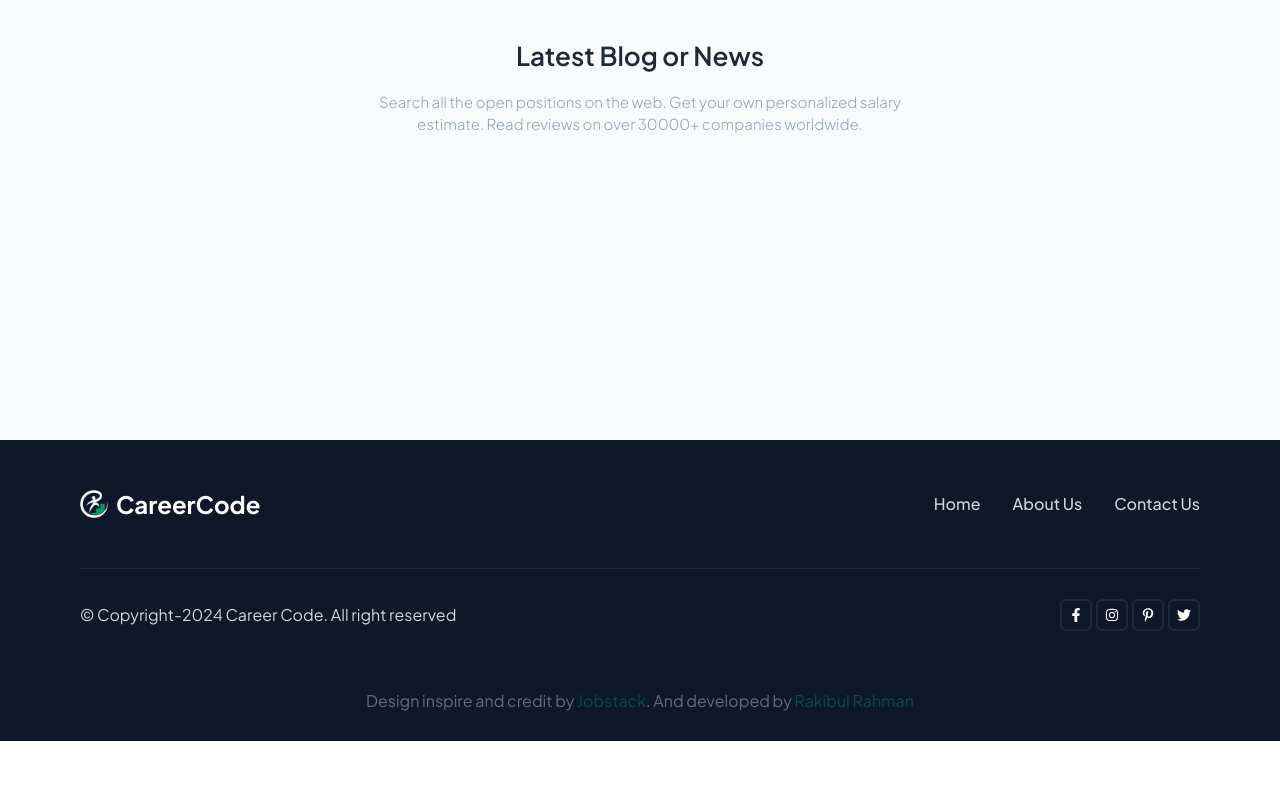
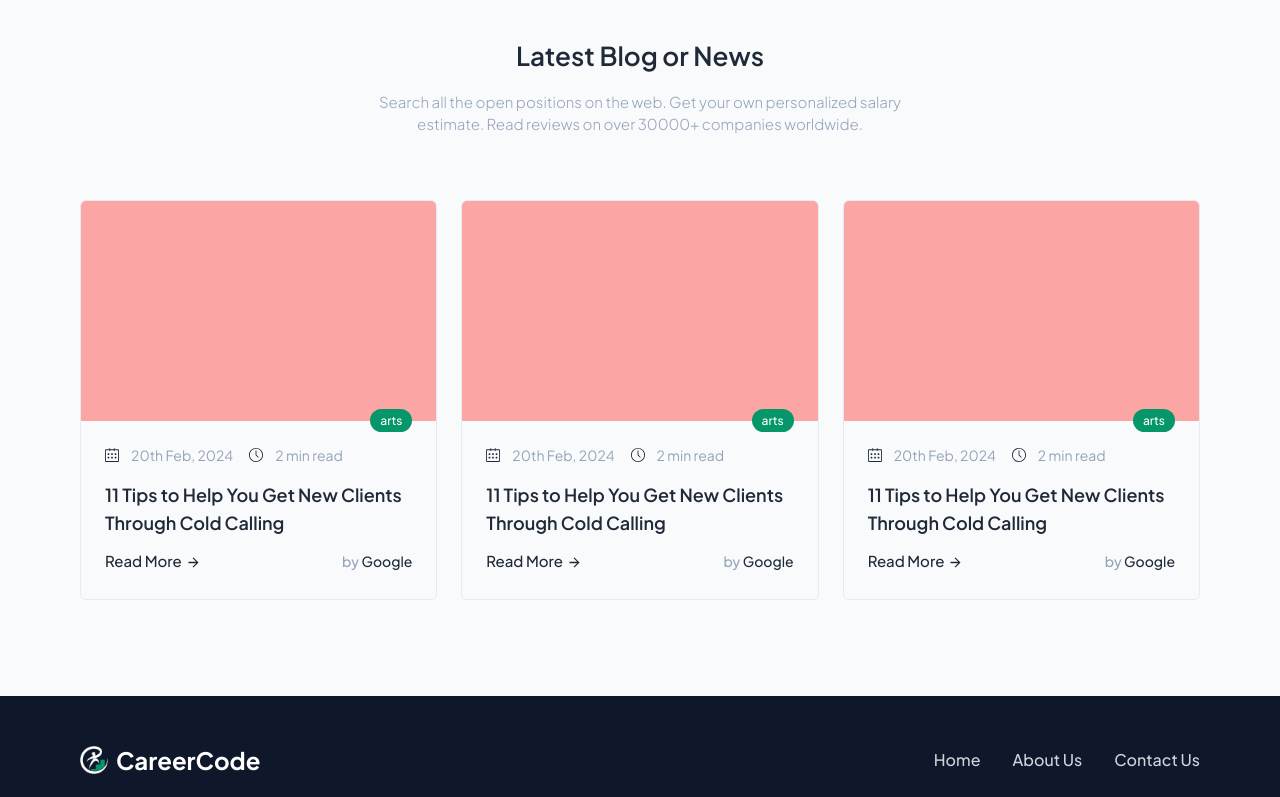
Before and after one commit to devrakibulrahman/career-code, a React (Vite) app: page / in a window 1280 px wide. Shown: the part 3188-3985 px from the top of the page. Before the commit the page ends 3929 px from the top, so only its background shows below. Built offline with nearby package versions, Linux system fonts and the light colour scheme.

Commit message:
create latest news card component and latest card news section done on 12/28/2024 at 01:18 pm

```diff
--- /dev/null
+++ b/src/components/common/LatestNewsCard.jsx
@@ -0,0 +1,45 @@
+import { IoMdArrowForward } from "react-icons/io";
+import { SlCalender, SlClock } from "react-icons/sl";
+import { Link } from "react-router-dom";
+
+const LatestNewsCard = () => {
+    return (
+        <>
+            <div className="w-full min-h-[400px] border border-slate-200/80 rounded-md overflow-hidden">
+                <div className="w-full relative">
+                    <div className="w-full h-[220px] bg-red-300 overflow-hidden">
+
+                    </div>
+                    <div className="absolute -bottom-[10px] end-6">
+                        <span className="font-jakarta text-xs font-medium py-1 px-[10px] bg-emerald-600 text-white rounded-full">arts</span>
+                    </div>
+                </div>
+                <div className="w-full p-6">
+                    <div className="w-full flex items-center gap-4">
+                        <div className="w-auto flex items-center justify-center gap-3">
+                            <SlCalender className="text-sm text-gray-800"></SlCalender>
+                            <p className="font-jakarta text-sm text-slate-400">20th Feb, 2024</p>
+                        </div>
+                        <div className="w-auto flex items-center justify-center gap-3">
+                            <SlClock className="text-sm text-gray-800"></SlClock>
+                            <p className="font-jakarta text-sm text-slate-400">2 min read</p>
+                        </div>
+                    </div>
+                    <div className="w-full mt-4">
+                        <h1 className="font-jakarta text-lg font-semibold text-gray-800">11 Tips to Help You Get New Clients Through Cold Calling</h1>
+                    </div>
+                    <div className="w-full flex items-center justify-between mt-3">
+                        <div className="w-auto">
+                            <Link className="font-jakarta text-[15px] font-medium text-gray-800 inline-flex items-center justify-center gap-1 transition-all ease-linear duration-200 hover:text-emerald-600 group">Read More <IoMdArrowForward className="mt-1 transform ease-linear duration-200 group-hover:translate-x-1"></IoMdArrowForward></Link>
+                        </div>
+                        <div className="w-auto">
+                            <p className="font-jakarta text-sm text-slate-400 font-medium">by <span className="text-gray-800">Google</span></p>
+                        </div>
+                    </div>
+                </div>
+            </div>
+        </>
+    );
+};
+
+export default LatestNewsCard;
--- a/src/pages/Home.jsx
+++ b/src/pages/Home.jsx
@@ -1,6 +1,6 @@
 import { useCareerCode, usePopularCate } from "../hooks/Hooks";
 import { Link } from "react-router-dom";
-import { IoMdArrowRoundForward } from "react-icons/io";
+import { IoMdArrowForward } from "react-icons/io";
 import LandingForm from "../components/common/LandingForm";
 import Android from "../assets/icons/android.png";
 import Adobe from "../assets/icons/adobe.png";
@@ -9,8 +9,9 @@ import Microsoft from "../assets/icons/microsoft.png";
 import Figma from "../assets/icons/figma.png";
 import Snapchat from "../assets/icons/snapchat.png";
 import CategoryCard from "../components/common/CategoryCard";
-import JopCard from "../components/common/JobCard";
+import JopCard from "../components/job/JobCard";
 import CareerCodeCard from "../components/common/CareerCodeCard";
+import LatestNewsCard from "../components/common/LatestNewsCard";
 
 const Home = () => {
 
@@ -121,7 +122,7 @@ const Home = () => {
                                 </div>
                                 <div className="w-full text-center mt-10">
                                     <div className="w-auto inline-block">
-                                        <Link className="font-jakarta text-[15px] font-medium text-gray-400 flex items-center justify-center gap-1 transition-all ease-linear duration-200 hover:text-gray-800 group">See More Jobs <IoMdArrowRoundForward className="mt-1 transition ease-linear duration-300 transform group-hover:translate-x-1"></IoMdArrowRoundForward></Link>
+                                        <Link className="font-jakarta text-[15px] font-medium text-gray-400 flex items-center justify-center gap-1 transition-all ease-linear duration-200 hover:text-gray-800 group">See More Jobs <IoMdArrowForward className="mt-1 transition ease-linear duration-300 transform group-hover:translate-x-1"></IoMdArrowForward></Link>
                                     </div>
                                 </div>
                             </div>
@@ -171,7 +172,9 @@ const Home = () => {
                                 </div>
                             </div>
                             <div className="w-full grid grid-cols-1 gap-6 mt-8 md:grid-cols-2 lg:grid-cols-2 xl:grid-cols-3">
-
+                                <LatestNewsCard></LatestNewsCard>
+                                <LatestNewsCard></LatestNewsCard>
+                                <LatestNewsCard></LatestNewsCard>
                             </div>
                         </div>
                     </div>
```
Also changed, not shown: src/components/job/JobCard.jsx (renamed from src/components/common/JobCard.jsx).
